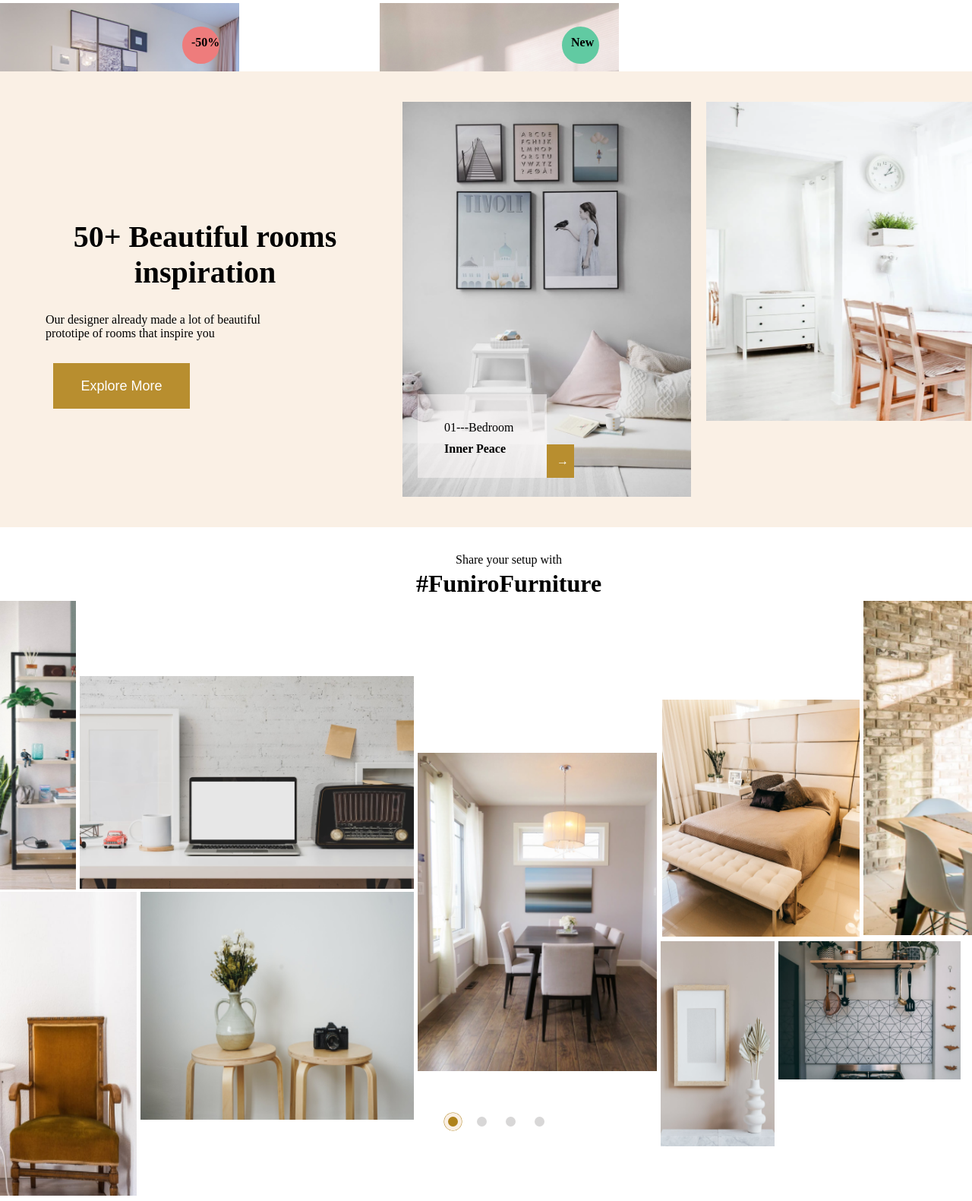
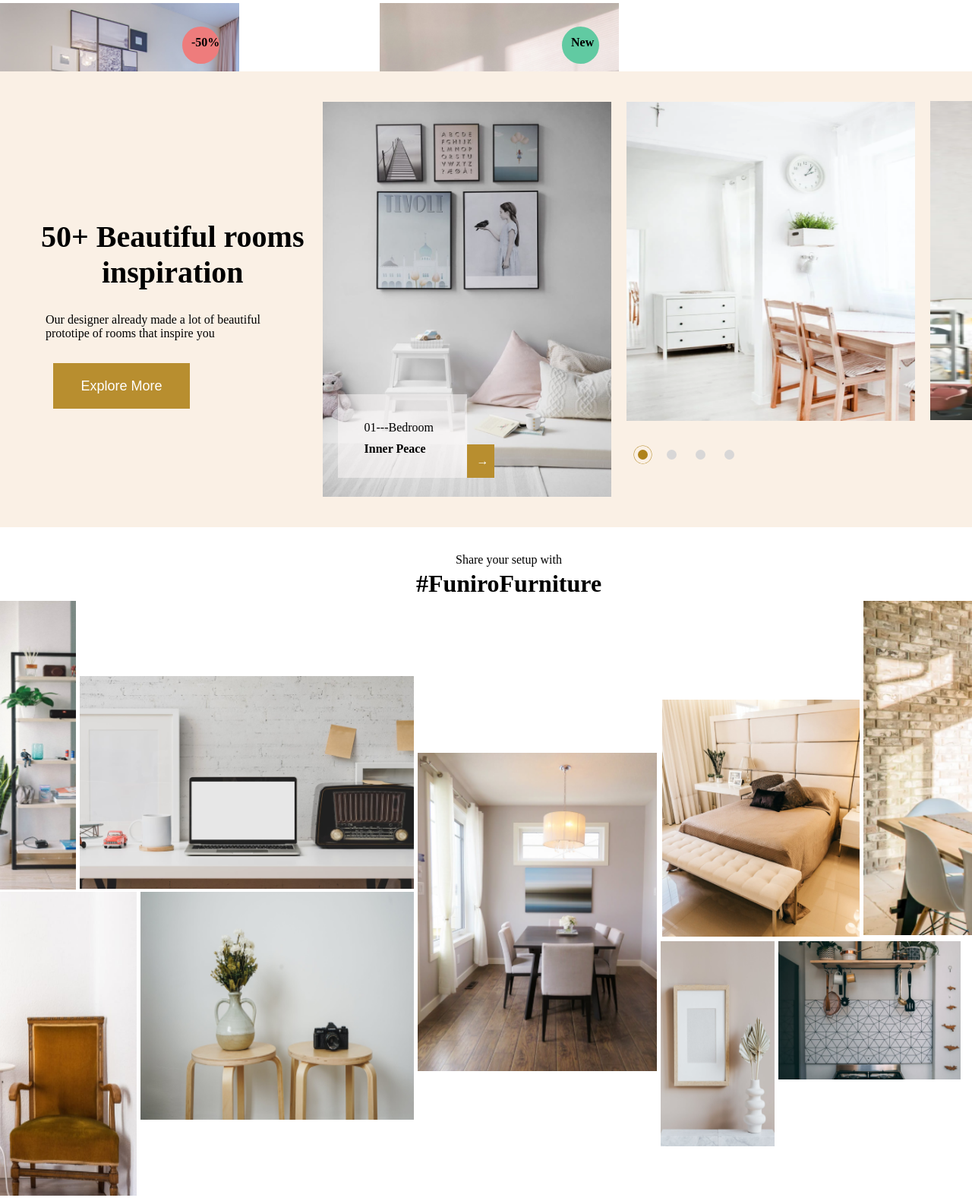
Before and after one commit to SheezaKanwal-123/JagoBD-Project, a plain HTML site: page index.html in a window 1280 px wide. Shown: the part 2500-4081 px from the top of the page at 76% size. Drawn offline with Linux system fonts and the light colour scheme.

Commit message:
final review

```diff
--- a/index.html
+++ b/index.html
@@ -230,7 +230,7 @@
 
           <div id="cafe-iceb" class="cafe-icn" >
 
-               <h1>50+ Beautiful rooms inspiration</h1>
+               <h1>50+ Beautiful rooms <br> inspiration</h1>
                <p>Our designer already made a lot of beautiful <br> prototipe of rooms that inspire you</p>
                <button class="button2">Explore More</button>
 
--- a/index2.css
+++ b/index2.css
@@ -78,6 +78,7 @@ border-radius: 50%;
 }
 #cafe-iceb h1{
     font-size: 40px;
+    padding-left: 20px;
 }
 
 #cafe-ice1 img{
@@ -92,9 +93,9 @@ border-radius: 50%;
 }
 #cafe-ice3 img{
     height: 420px;
-    width: 115px;
+    width: 120px;
     position: relative;
-    bottom: 440px;
+    bottom: 425px;
     left: 400px;
 
 }
@@ -102,11 +103,12 @@ border-radius: 50%;
     display: flex;
     gap: 25px;
     position: relative;
-    top: 470px;
-  justify-content:left;
-   /* align-items:;   */
-   height: 100vh;
-   right: 340px;
+    bottom: 390px;
+    left: 15px;
+    justify-content:left;
+    /* align-items:;   */
+    height: 100vh;
+    right: 340px;
 }
 .dot{
     width: 13px;
```
